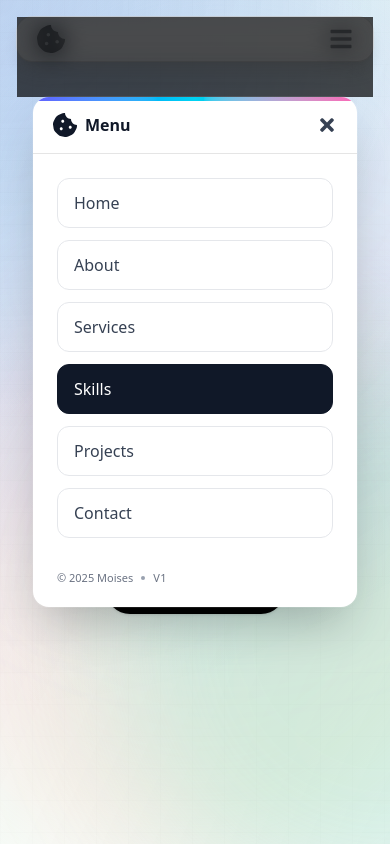
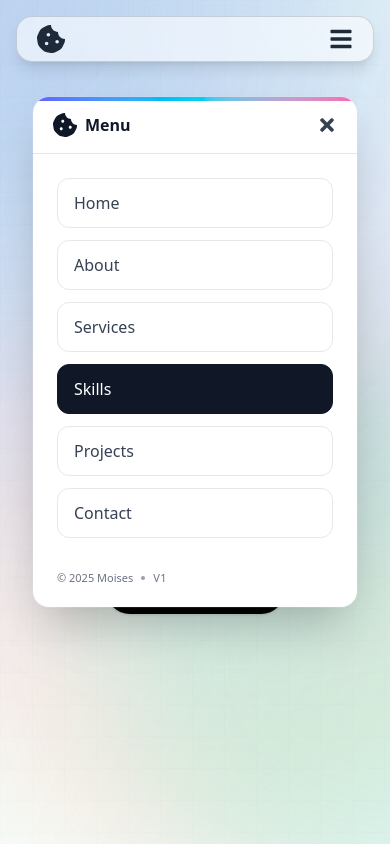
Before and after one commit to teyorkk/portfolio, a React (Vite) app: page / in a window 390 px wide. Both pictures are taken after a click on the button "Open menu". Shown: the top 844 px of the page. Built offline with nearby package versions, Linux system fonts and the light colour scheme; no server answers.

Commit message:
feat: remove background color from backdrop in Header component

```diff
--- a/src/components/Header.tsx
+++ b/src/components/Header.tsx
@@ -131,7 +131,7 @@ export const Header = () => {
           <div className="md:hidden fixed inset-0 z-[60] flex items-start justify-center pt-20 px-4">
             {/* Backdrop */}
             <div
-              className="absolute inset-0 bg-black/70 backdrop-blur-md animate-fadeIn"
+              className="absolute inset-0  animate-fadeIn"
               onClick={() => setMenuOpen(false)}
             />
             {/* Center Card */}
```
